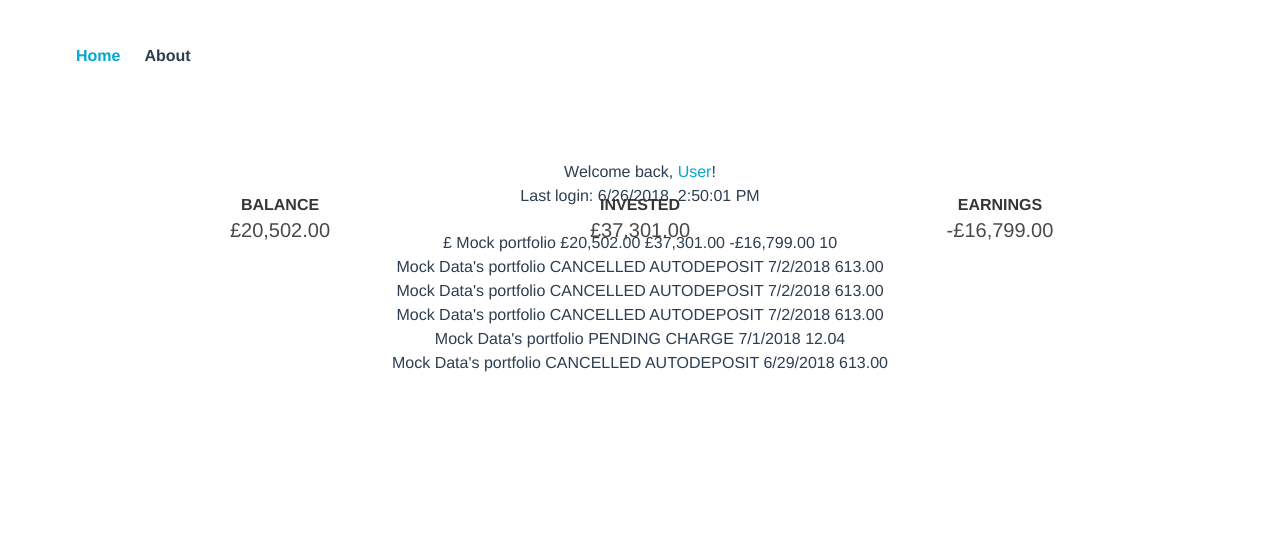
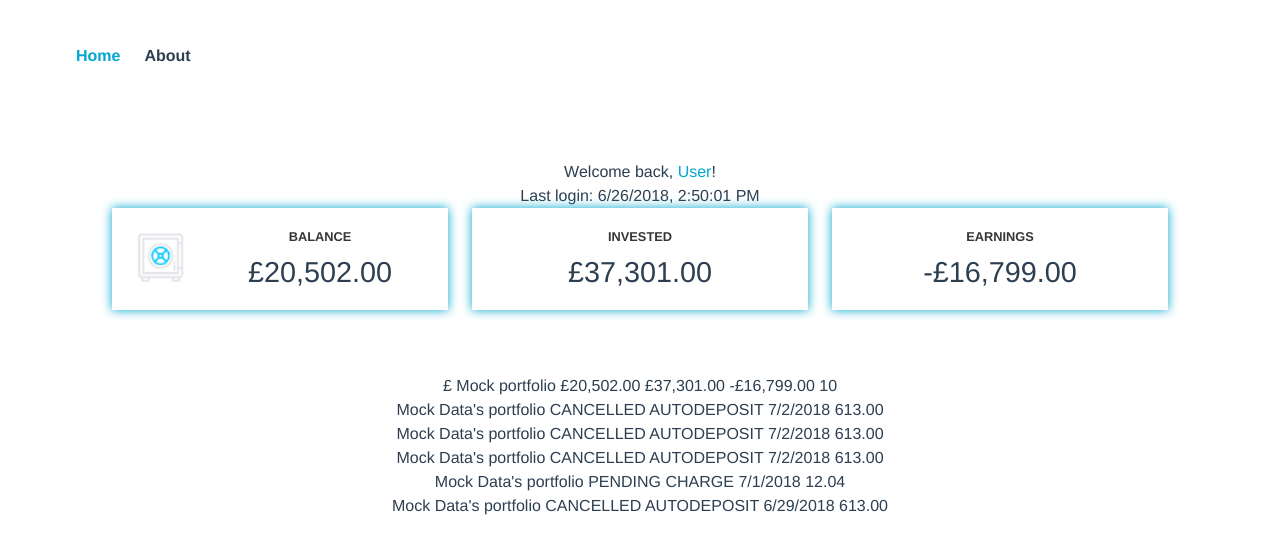
Before and after one commit to david-dlc-cerezo/account-overview, a Vue app: page / in a window 1280 px wide. Shown: the top 554 px of the page. Built offline with nearby package versions, Linux system fonts and the light colour scheme.

Commit message:
Position Boxes

```diff
--- /dev/null
+++ b/src/components/PositionBox.vue
@@ -0,0 +1,49 @@
+<template>
+  <article class="media">
+    <div v-if="image" class="media-left">
+      <figure class="image is-64x64">
+        <img :src="image" alt="Image">
+      </figure>
+    </div>
+    <div class="media-content">
+      <div class="content">
+        <p class="title">{{title}}</p>
+        <p class="ammount">
+          {{ammount | currency(currency)}}
+        </p>
+      </div>
+    </div>
+  </article>
+</template>
+
+<script>
+import currency from '@/filters/currency.js'
+
+export default {
+  name: 'PositionBox',
+  props: {
+    image: String,
+    title: String,
+    ammount: Number,
+    currency: String
+  },
+  filters: {
+    currency
+  }
+}
+</script>
+
+<style scoped>
+.media {
+  padding: 1em;
+  box-shadow: 0px 0px 10px #00a7d0;
+}
+.media .content .title {
+  text-transform: uppercase;
+  font-size: 0.8em;
+  margin: 0.5em 0;
+}
+.media .content .ammount {
+  font-size: 1.8em;
+}
+</style>
--- a/src/components/UserPosition.vue
+++ b/src/components/UserPosition.vue
@@ -1,48 +1,49 @@
 <template>
-  <div class="user-position container">
-    <div class="tile is-ancestor">
-      <div class="tile is-horizontal">
-        <article class="tile is-child">
-          <p class="title">Balance</p>
-          <p class="subtitle">
-            {{position.balance | currency(currency.code)}}
-          </p>
-        </article>
-        <article class="tile is-child">
-          <p class="title">Invested</p>
-          <p class="subtitle">
-            {{position.invested | currency(currency.code)}}
-          </p>
-        </article>
-        <article class="tile is-child">
-          <p class="title">Earnings</p>
-          <p class="subtitle">
-            {{position.earnings | currency(currency.code)}}
-          </p>
-        </article>
+  <div class="user-position">
+    <div class="columns">
+      <div class="column">
+        <PositionBox
+          title="Balance"
+          image="/img/image-balance.png"
+          :ammount="position.balance"
+          :currency="currency.code"
+        ></PositionBox>
+      </div>
+      <div class="column">
+        <PositionBox
+          title="Invested"
+          :ammount="position.invested"
+          :currency="currency.code"
+        ></PositionBox>
+      </div>
+      <div class="column">
+        <PositionBox
+          title="Earnings"
+          :ammount="position.earnings"
+          :currency="currency.code"
+        ></PositionBox>
       </div>
     </div>
   </div>
 </template>
 
 <script>
-import currency from '@/filters/currency.js'
+import PositionBox from '@/components/PositionBox.vue'
 
 export default {
   name: 'UserPosition',
+  components: {
+    PositionBox
+  },
   props: {
     position: Object,
     currency: Object
-  },
-  filters: {
-    currency
   }
 }
 </script>
 
 <style scoped>
-.tile .title {
-  text-transform: uppercase;
-  font-size: 1em;
-}
+  .user-position {
+    margin-bottom: 4em;
+  }
 </style>
```
